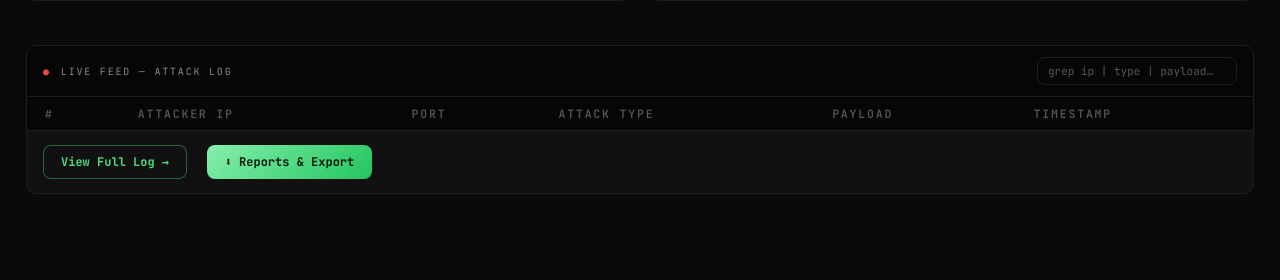
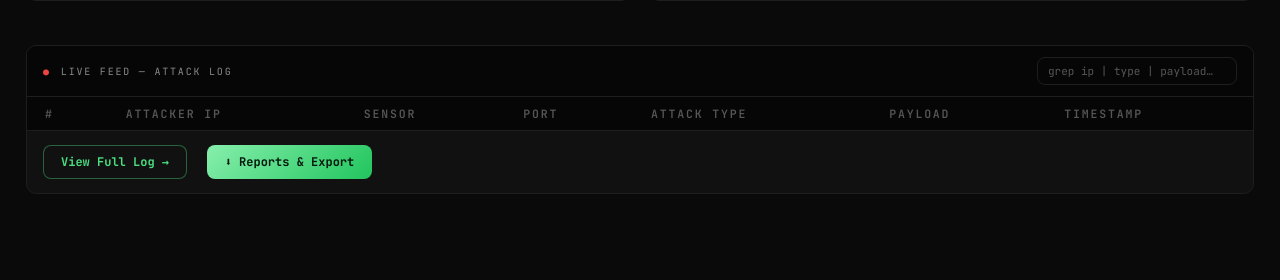
Before and after one commit to syedaidid/Esp32-IoT-Honeypot, a Django app: page / in a window 1280 px wide. Shown: the part 2267-2547 px from the top of the page. Run offline with Django 4.2, Linux system fonts and the light colour scheme; the visitor is signed in with stand-in values (Sample User, id 1); data that the repository does not hold is empty.

Commit message:
UI: sensor source badges across console (dashboard/logs/attacker/CSV), map tile fallback (CARTO->OSM), sensor-colored map markers

```diff
--- a/detector/templates/detector/base.html
+++ b/detector/templates/detector/base.html
@@ -227,6 +227,9 @@
     .badge.http_brute_force  { background: rgba(251, 191, 36, 0.10); color: var(--amber);  border-color: rgba(251, 191, 36, 0.3); }
     .badge.admin_panel_access{ background: rgba(167, 139, 250, 0.10); color: var(--violet); border-color: rgba(167, 139, 250, 0.3); }
     .badge.ip_blocked        { background: rgba(239, 68, 68, 0.16); color: var(--red-hot); border-color: rgba(239, 68, 68, 0.45); }
+    .badge.sensor-esp32-lan  { background: rgba(34, 211, 238, 0.08); color: var(--cyan);   border-color: rgba(34, 211, 238, 0.3); }
+    .badge.sensor-vps-sensor { background: rgba(251, 146, 60, 0.10); color: var(--orange); border-color: rgba(251, 146, 60, 0.3); }
+    .badge.sensor-unknown    { background: rgba(148, 163, 184, 0.08); color: var(--dim);    border-color: rgba(148, 163, 184, 0.25); }
 
     .empty { color: var(--dim); font-size: 12px; padding: 14px 4px; }
     .link { color: var(--green); text-decoration: none; font-weight: 600; transition: color .12s; }
--- a/detector/templates/detector/dashboard.html
+++ b/detector/templates/detector/dashboard.html
@@ -128,6 +128,7 @@
       <tr>
         <th>#</th>
         <th>Attacker IP</th>
+        <th>Sensor</th>
         <th>Port</th>
         <th>Attack Type</th>
         <th>Payload</th>
@@ -139,6 +140,7 @@
       <tr class="{{ log.attack_type|severity }}">
         <td>{{ log.id }}</td>
         <td><a class="link" href="{% url 'attacker_detail' log.attacker_ip %}">{{ log.attacker_ip }}</a></td>
+        <td><span class="badge sensor-{{ log.sensor }}">{{ log.sensor }}</span></td>
         <td>{{ log.port }}</td>
         <td><span class="badge {{ log.attack_type }}">{{ log.attack_type }}</span></td>
         <td class="payload" style="max-width:340px;overflow:hidden;text-overflow:ellipsis;white-space:nowrap">{{ log.payload }}</td>
@@ -159,13 +161,29 @@
 <script>
   // ── Mini threat map ──
   const miniMap = L.map('miniMap', { zoomControl: true }).setView([20, 10], 2);
-  L.tileLayer('https://{s}.basemaps.cartocdn.com/dark_all/{z}/{x}/{y}{r}.png', {
-    attribution: '&copy; OpenStreetMap &copy; CARTO',
-    subdomains: 'abcd', maxZoom: 18,
-  }).addTo(miniMap);
+  const MM_PROVIDERS = [
+    { url: 'https://{s}.basemaps.cartocdn.com/dark_all/{z}/{x}/{y}{r}.png', opts: { subdomains: 'abcd', maxZoom: 18 } },
+    { url: 'https://tile.openstreetmap.org/{z}/{x}/{y}.png', opts: { maxZoom: 19 } },
+  ];
+  let mmIdx = 0;
+  function loadMiniTiles() {
+    const layer = L.tileLayer(MM_PROVIDERS[mmIdx].url, {
+      ...MM_PROVIDERS[mmIdx].opts,
+      attribution: '&copy; OpenStreetMap &copy; CARTO',
+    });
+    layer.on('tileerror', () => {
+      if (mmIdx < MM_PROVIDERS.length - 1) {
+        mmIdx += 1;
+        miniMap.removeLayer(layer);
+        loadMiniTiles();
+      }
+    });
+    layer.addTo(miniMap);
+  }
+  loadMiniTiles();
   const geoLayer = L.layerGroup().addTo(miniMap);
 
-  function miniMapColor(n) { return n >= 20 ? '#ef4444' : (n >= 5 ? '#fbbf24' : '#4ade80'); }
+  function miniMapColor(s) { return s === 'esp32-lan' ? '#22d3ee' : (s === 'vps-sensor' ? '#f97316' : '#94a3b8'); }
 
   async function refreshGeo() {
     try {
@@ -174,12 +192,13 @@
       const { origins } = await r.json();
       geoLayer.clearLayers();
       origins.forEach(o => {
+        const c = miniMapColor(o.sensor);
         L.circleMarker([o.lat, o.lon], {
           radius: Math.min(5 + o.count * .5, 14),
-          color: miniMapColor(o.count), weight: 1.5,
-          fillColor: miniMapColor(o.count), fillOpacity: .45,
+          color: c, weight: 1.5,
+          fillColor: c, fillOpacity: .45,
         })
-        .bindPopup(`<b style="color:#4ade80">${o.ip}</b><br>${o.city || '?'}, ${o.country}<br>Attacks: ${o.count}`)
+        .bindPopup(`<b style="color:#4ade80">${o.ip}</b><br>${o.city || '?'}, ${o.country}<br>Attacks: ${o.count}<br>Sensor: ${o.sensor}`)
         .addTo(geoLayer);
       });
     } catch (e) { /* non-fatal */ }
@@ -407,6 +426,7 @@
       row.innerHTML = `
         <td>${newAttack.id}</td>
         <td><a class="link" href="/attackers/${newAttack.attacker_ip}/">${newAttack.attacker_ip}</a></td>
+        <td><span class="badge sensor-${newAttack.sensor}">${newAttack.sensor || 'unknown'}</span></td>
         <td>${newAttack.port}</td>
         <td><span class="badge ${newAttack.attack_type}">${newAttack.attack_type}</span></td>
         <td class="payload" style="max-width:340px;overflow:hidden;text-overflow:ellipsis;white-space:nowrap">${newAttack.payload.substring(0, 40)}</td>
--- a/detector/tests.py
+++ b/detector/tests.py
@@ -466,7 +466,7 @@ class ExportTests(TestCase):
         self.assertEqual(resp.status_code, 200)
         self.assertEqual(resp["Content-Type"], "text/csv")
         lines = resp.content.decode().splitlines()
-        self.assertEqual(lines[0], "id,attacker_ip,port,attack_type,payload,timestamp")
+        self.assertEqual(lines[0], "id,attacker_ip,sensor,port,attack_type,payload,timestamp")
         self.assertEqual(len(lines), 2)  # header + one row
         self.assertIn("198.51.100.7", lines[1])
         self.assertNotIn("\n", lines[1])  # newlines sanitised
--- a/detector/views.py
+++ b/detector/views.py
@@ -229,6 +229,7 @@ def latest_attacks(request):
         'attacker_ip': log.attacker_ip,
         'port': log.port,
         'attack_type': log.attack_type,
+        'sensor': log.sensor,
         'payload': log.payload,
         'timestamp': log.timestamp.strftime('%Y-%m-%d %H:%M:%S')
     } for log in logs]
@@ -305,6 +306,7 @@ def attack_logs(request):
     q = request.GET.get('q', '').strip()
     atype = request.GET.get('type', '').strip()
     port = request.GET.get('port', '').strip()
+    sensor = request.GET.get('sensor', '').strip()
     date_from = request.GET.get('from', '').strip()
     date_to = request.GET.get('to', '').strip()
 
@@ -312,6 +314,8 @@ def attack_logs(request):
         qs = qs.filter(Q(attacker_ip__icontains=q) | Q(payload__icontains=q))
     if atype:
         qs = qs.filter(attack_type=atype)
+    if sensor:
+        qs = qs.filter(sensor=sensor)
     if port:
         try:
             qs = qs.filter(port=int(port))
@@ -327,11 +331,13 @@ def attack_logs(request):
     page = paginator.get_page(request.GET.get('page'))
 
     types = AttackLog.objects.values_list('attack_type', flat=True).distinct().order_by('attack_type')
+    sensors = AttackLog.objects.values_list('sensor', flat=True).distinct().order_by('sensor')
 
     context = {
         'page': page,
         'types': types,
-        'f': {'q': q, 'type': atype, 'port': port, 'from': date_from, 'to': date_to},
+        'sensors': sensors,
+        'f': {'q': q, 'type': atype, 'port': port, 'sensor': sensor, 'from': date_from, 'to': date_to},
     }
     return render(request, 'detector/logs.html', context)
 
@@ -374,6 +380,8 @@ def attacker_detail(request, ip):
         c=Count('attack_type')).order_by('-c'))
     by_port = list(logs.values('port').annotate(
         c=Count('port')).order_by('-c'))
+    by_sensor = list(logs.values('sensor').annotate(
+        c=Count('sensor')).order_by('-c'))
     blocked_hits = logs.filter(attack_type='ip_blocked').count()
 
     # Hourly activity for this IP over the last 24h
@@ -396,6 +404,7 @@ def attacker_detail(request, ip):
         'last': last,
         'by_type': by_type,
         'by_port': by_port,
+        'by_sensor': by_sensor,
         'blocked_hits': blocked_hits,
         'hourly': hourly,
         'time_labels': time_labels,
@@ -445,9 +454,9 @@ def export_csv(request):
     response = HttpResponse(content_type='text/csv')
     response['Content-Disposition'] = 'attachment; filename="honeypot_attack_log.csv"'
     writer = csv.writer(response)
-    writer.writerow(['id', 'attacker_ip', 'port', 'attack_type', 'payload', 'timestamp'])
+    writer.writerow(['id', 'attacker_ip', 'sensor', 'port', 'attack_type', 'payload', 'timestamp'])
     for log in AttackLog.objects.all().order_by('-timestamp'):
-        writer.writerow([log.id, log.attacker_ip, log.port, log.attack_type,
+        writer.writerow([log.id, log.attacker_ip, log.sensor, log.port, log.attack_type,
                          (log.payload or '').replace('\r', ' ').replace('\n', ' '),
                          log.timestamp.strftime('%Y-%m-%d %H:%M:%S')])
     return response
```
Also changed, not shown: detector/templates/detector/attacker_detail.html (+14 -2 lines), detector/templates/detector/logs.html (+12 -4 lines), detector/templates/detector/map.html (+33 -14 lines).
